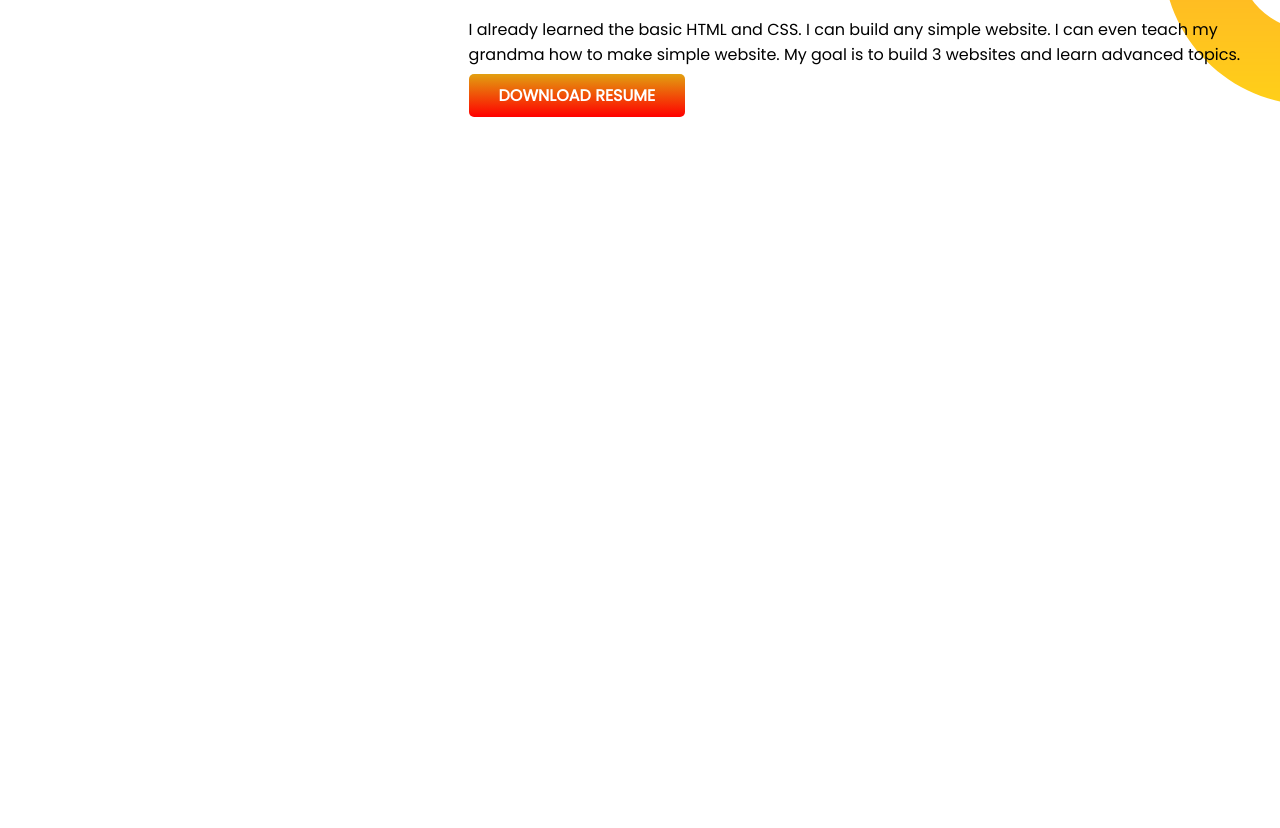
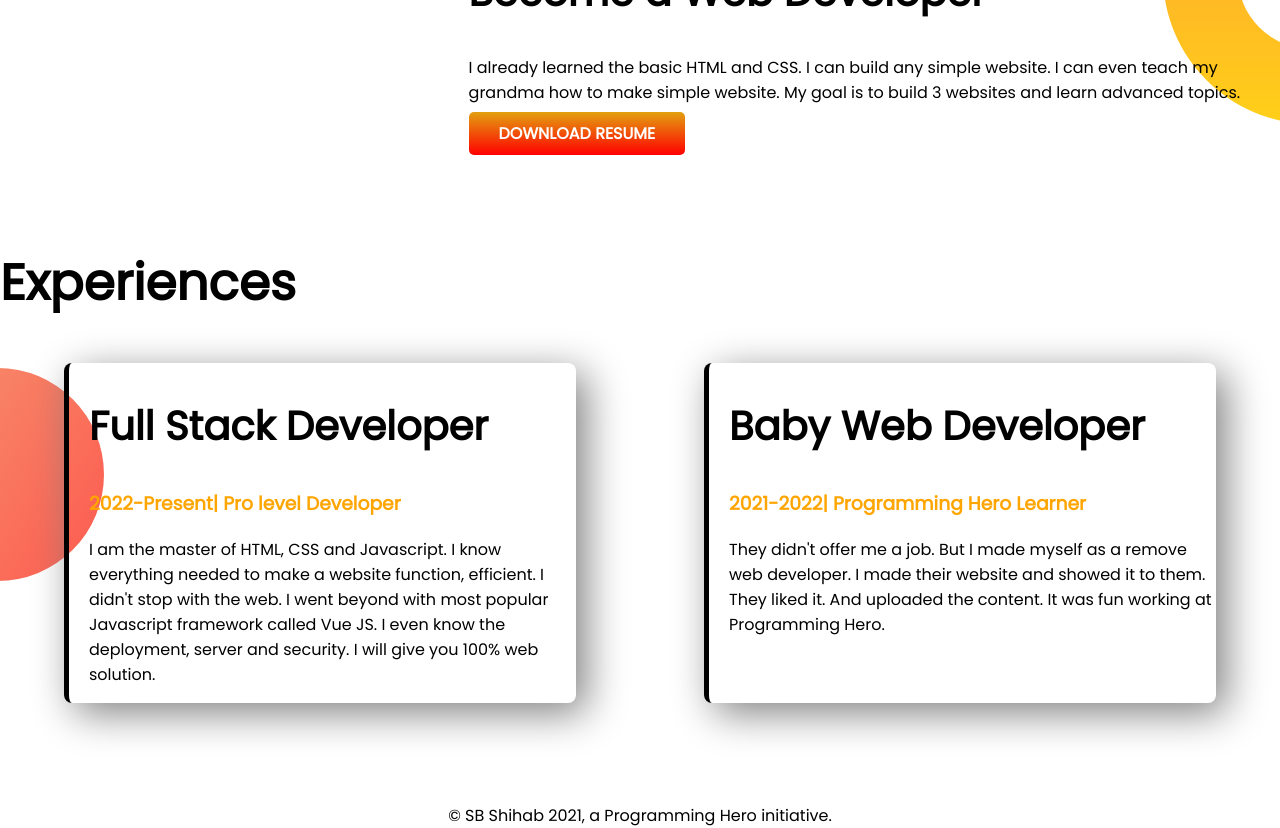
Before and after one commit to sbshihab24/developer-portfolio, a plain HTML site: page index.html in a window 1280 px wide. Shown: the part 759-1587 px from the top of the page. Before the commit the page ends 967 px from the top, so only its background shows below. Drawn offline with Linux system fonts and the light colour scheme.

Commit message:
footer and experience added

```diff
--- a/index.html
+++ b/index.html
@@ -13,14 +13,13 @@
 </head>
 
 <body>
-
-</body>
-<section class="top-banner">
+    <section class="top-banner flexible-container">
         <div class="half-width">
             <h1>Welcome To</h1>
             <h1><span class="orange">SB Shihab</span> World!</h1>
             <h3>I Want To Become a web Developer</h3>
-        <p>Hi I am Mehedi Hasan Shihab. I come from Bangladesh. I live in Chandpur. I am 21. I am a student at class 13.
+            <p>Hi I am Mehedi Hasan Shihab. I come from Bangladesh. I live in Chandpur. I am 21. I am a student at class
+                13.
                 I
                 love my mother.My hobbies are reading books, travelling, watching movies.
                 I would
@@ -32,14 +31,15 @@
             <img src="images/New Project.png" alt="">
         </div>
     </section>
-<section class="dream-big">
+    <section class="dream-big flexible-container">
         <div class="half-width">
             <img src="images/New Project (1).png" alt="">
         </div>
         <divclass="half-width">
             <h1> Dream Big</h1>
             <h2>Become a Web Developer</h2>
-        <p>I already learned the basic HTML and CSS. I can build any simple website. I can even teach my grandma how to
+            <p>I already learned the basic HTML and CSS. I can build any simple website. I can even teach my grandma how
+                to
                 make simple website. My goal is to build 3 websites and learn advanced topics.
 
             </p>
@@ -47,5 +47,31 @@
             </div>
 
     </section>
+    <section class="experience">
+        <h1>Experiences</h1>
+
+        <div class="flexible-container">
+            <div id="full-stack-developer" class="experience-item">
+                <h2>Full Stack Developer</h2>
+                <h3 class="orange">2022-Present| Pro level Developer</h3>
+                <p>I am the master of HTML, CSS and Javascript. I know everything needed to make a website function,
+                    efficient.
+                    I didn't stop with the web. I went beyond with most popular Javascript framework called Vue JS. I
+                    even
+                    know
+                    the deployment, server and security. I will give you 100% web solution.</p>
+            </div>
+            <div id="web-dev-experience" class="experience-item">
+                <h2>Baby Web Developer</h2>
+                <h3 class="orange"> 2021-2022| Programming Hero Learner</h3>
+                <p>They didn't offer me a job. But I made myself as a remove web developer. I made their website and
+                    showed
+                    it
+                    to them. They liked it. And uploaded the content. It was fun working at Programming Hero.</p>
+            </div>
+        </div>
+    </section>
+    <footer> © SB Shihab 2021, a Programming Hero initiative.</footer>
+</body>
 
 </html>
--- a/style.css
+++ b/style.css
@@ -5,10 +5,14 @@ body{
 h1{
     font-size: 50px;
 }
+h2{
+font-size: 40px;
+}
+
 .orange{
     color: orange;
 }
-section{
+.flexible-container{
     display:flex ;
     margin-bottom: 100px;
 }
@@ -37,3 +41,31 @@ font-weight:700;
     background-repeat:no-repeat;
     background-position: right;
 }
+.experience{
+    background-image:url(images/exp-bg.png);
+    background-repeat:no-repeat;
+    background-position: left;
+}
+.experience-item{
+    width: 40%;
+    margin-left: 5%;
+    margin-right: 5%;
+    padding-left:20px ;
+    border-radius: 8px;
+    box-shadow: 10px 10px 40px grey;
+}
+#web-dev-experience{
+    border-left: 5px solid;
+    border-image: linear-gradient (blue, cyan);
+    border-image-slice: 1;
+
+}
+#full-stack-developer{
+    border-left: 5px solid;
+    border-image: linear-gradient (salmon,tomato) ;
+    border-image-slice: 1;
+}
+footer {
+    text-align: center;
+    font-weight: 200px;
+}
```
Also changed, not shown: 4 other files. Lines whose indentation alone changed are shown as unchanged.
